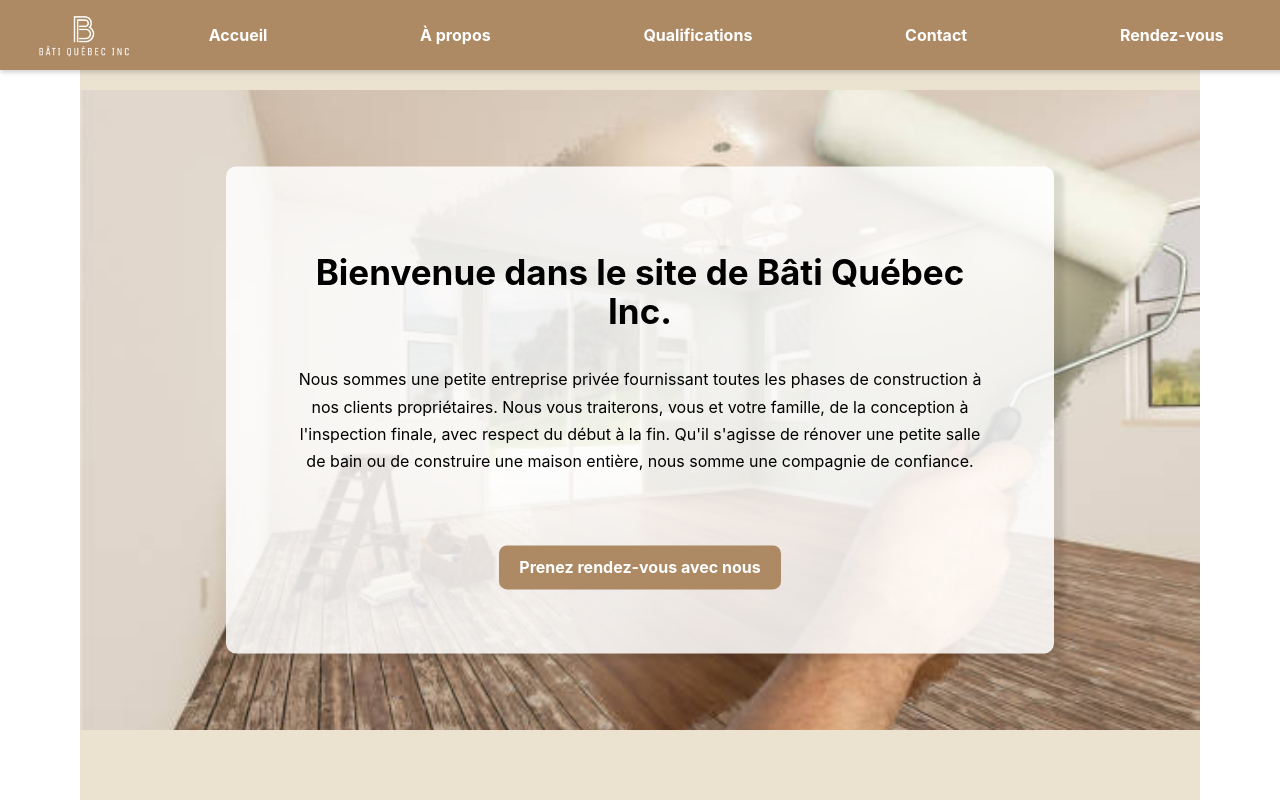
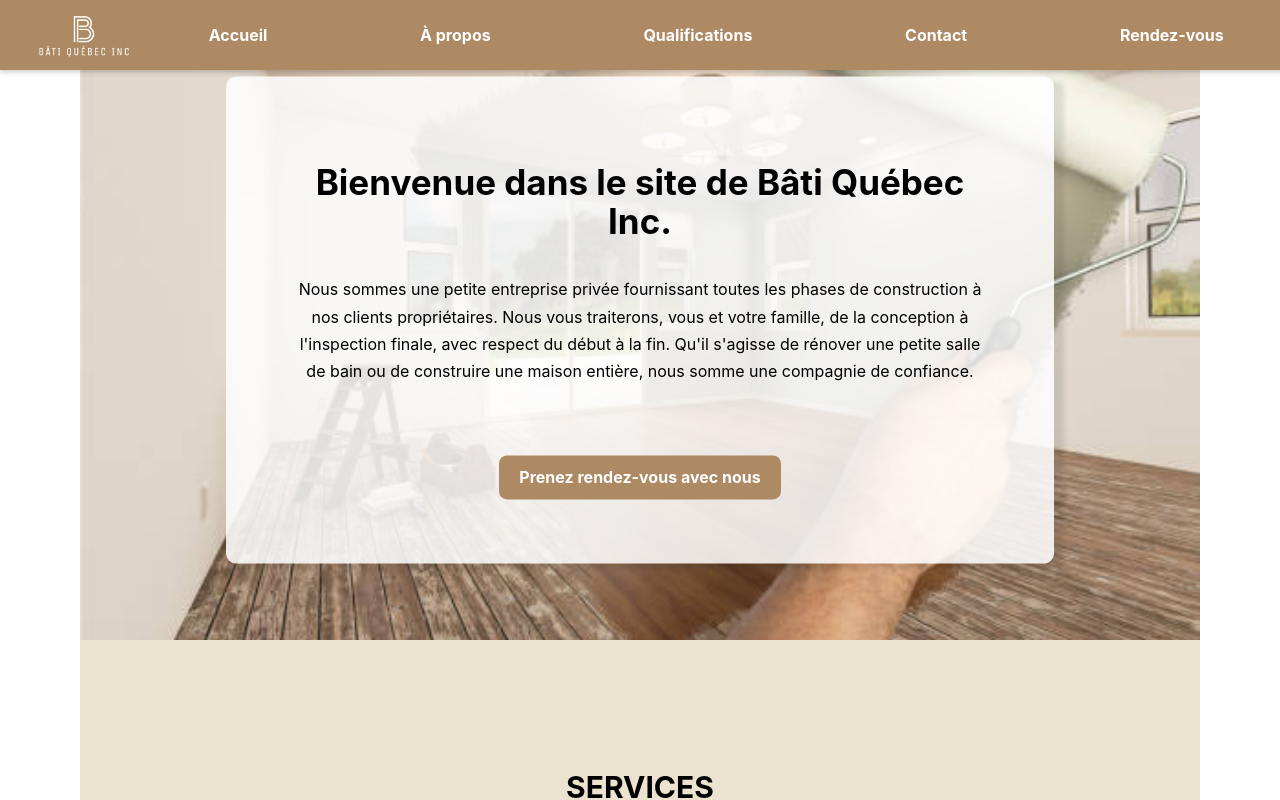
Before and after one commit to MyriamAssam/bati, a React (Vite) app: page / in a window 1280 px wide. Shown: the top 800 px of the page. Built offline with nearby package versions, Linux system fonts and the light colour scheme.

Commit message:
Ajustement style

```diff
--- a/src/App.css
+++ b/src/App.css
@@ -219,7 +219,7 @@ nav {
 }
 
 /* ✅ Correction du Main */
-main {
+/*main {
   flex: 1;
   padding: 0;
   text-align: center;
@@ -227,7 +227,7 @@ main {
   min-height: 100vh;
   margin-top: 90px;
   /* ✅ Évite le chevauchement du header */
-}
+/*}
 
 /* ✅ Correction du Footer */
 
```
